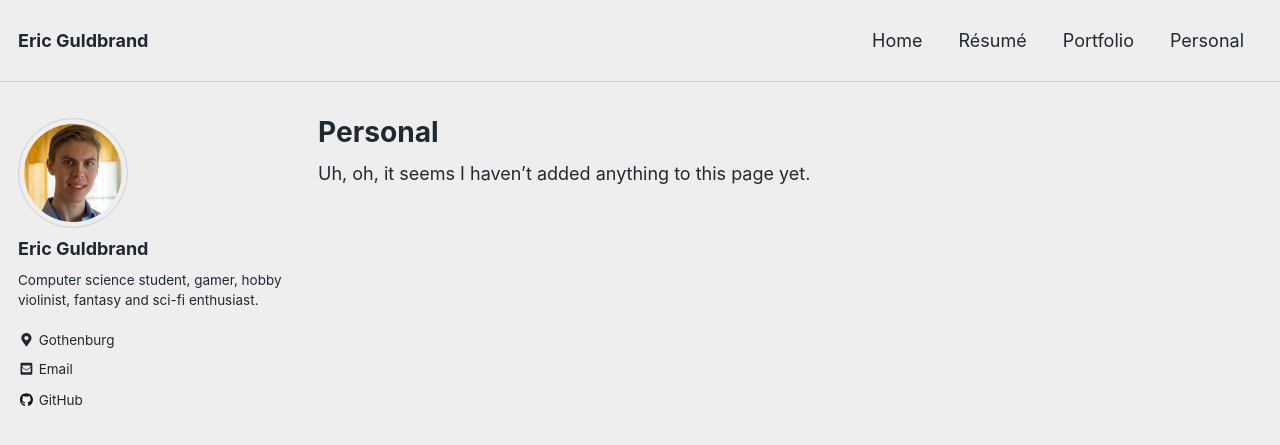
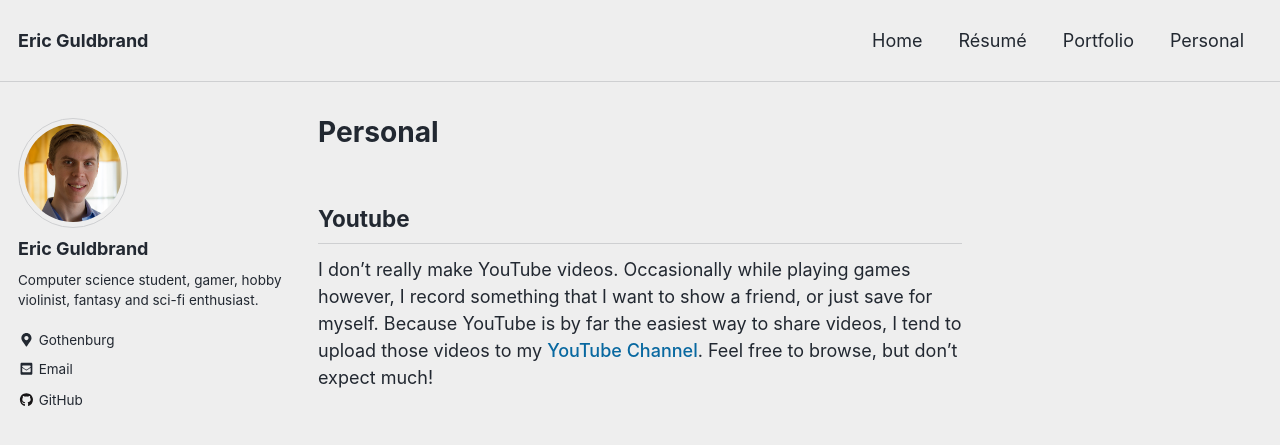
Before and after one commit to ecen/ecen.github.io, a Jekyll site: the page built from _pages/personal.md, in a window 1280 px wide and 900 px high. Shown: the top 445 px of the window. Built offline with Jekyll 4.4.1, drawn with Linux system fonts in a browser that asks for light colours; nearby versions of some CDN libraries.

Commit message:
Added youtube channel to Personal.

```diff
--- a/_pages/personal.md
+++ b/_pages/personal.md
@@ -4,4 +4,5 @@ author_profile: true
 permalink: /personal/
 ---
 
-Uh, oh, it seems I haven't added anything to this page yet.
+## Youtube
+I don't really make YouTube videos. Occasionally while playing games however, I record something that I want to show a friend, or just save for myself. Because YouTube is by far the easiest way to share videos, I tend to upload those videos to my [YouTube Channel](https://www.youtube.com/channel/UCQEFyGppq7vKkvl27dZy-bg). Feel free to browse, but don't expect much!
```
